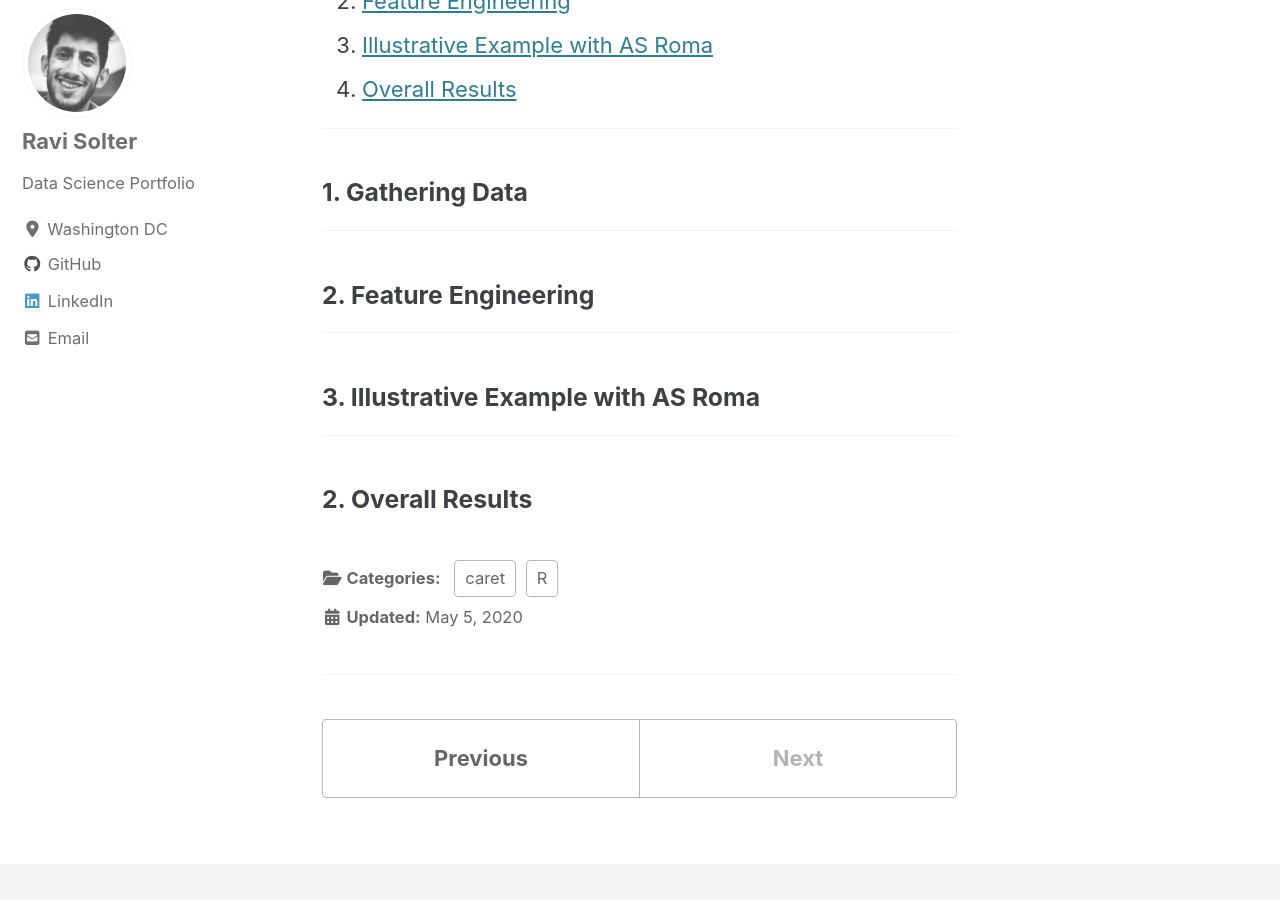
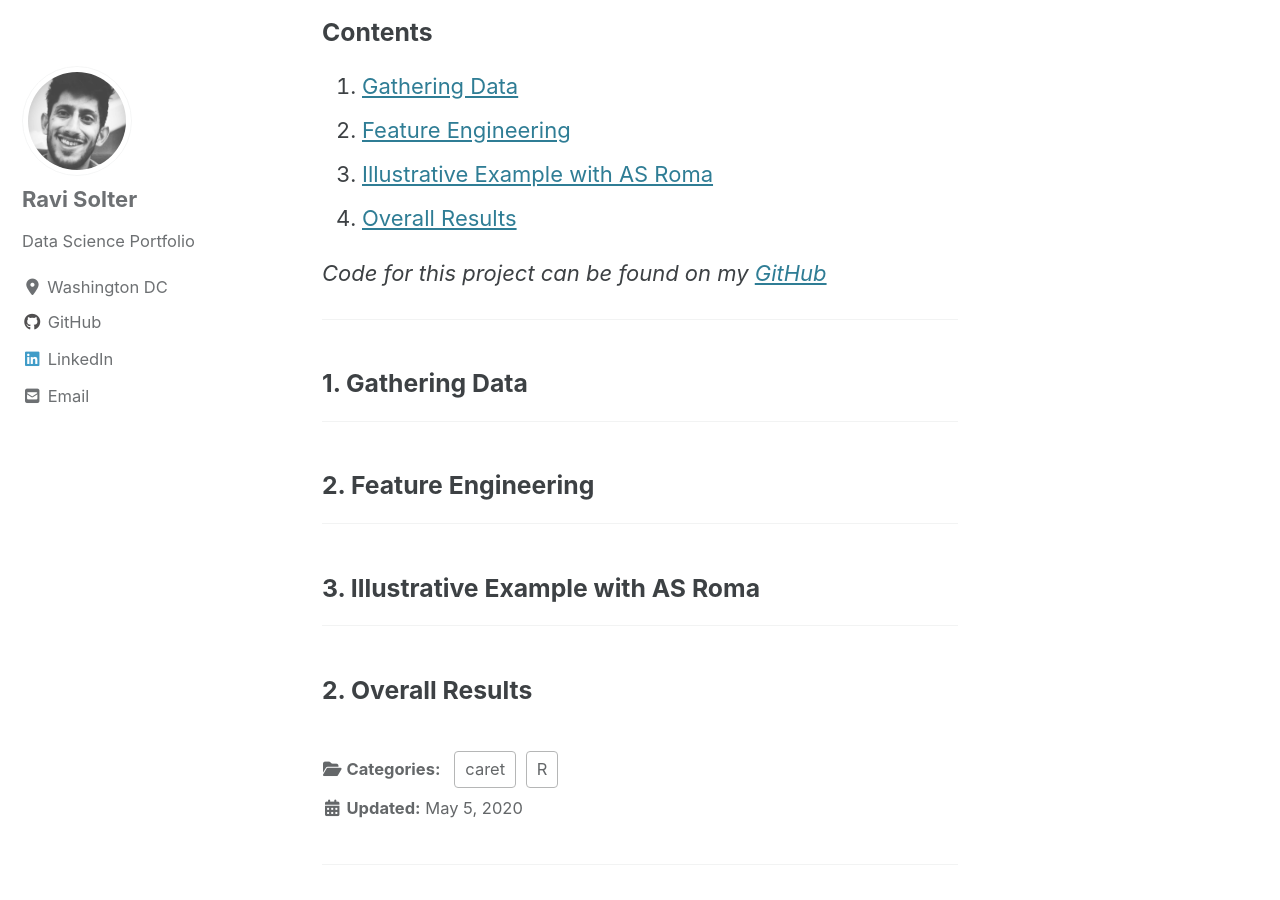
Before and after one commit to rsolter/rsolter.github.io, a Jekyll site: the page built from _posts/2020-05-05-SerieA_Classification.md, in a window 1280 px wide and 900 px high, scrolled down 776 px. Built offline with Jekyll 4.4.1, drawn with Linux system fonts in a browser that asks for light colours; cached includes are drawn as plain includes; nearby versions of some CDN libraries.

Commit message:
minor update

```diff
--- a/_posts/2020-05-05-SerieA_Classification.md
+++ b/_posts/2020-05-05-SerieA_Classification.md
@@ -20,6 +20,7 @@ _Liam McKay on Unsplash_
 4. [Overall Results](https://rsolter.github.io/linux/github/r/python/DSonChromeOS/#4-installing-python-via-anaconda)
 
 
+_Code for this project can be found on my [GitHub](https://github.com/rsolter/Serie-A-Predictions)_
 
 ****
 
```
Also changed, not shown: assets/images/stadio_olimpico.jpg.
